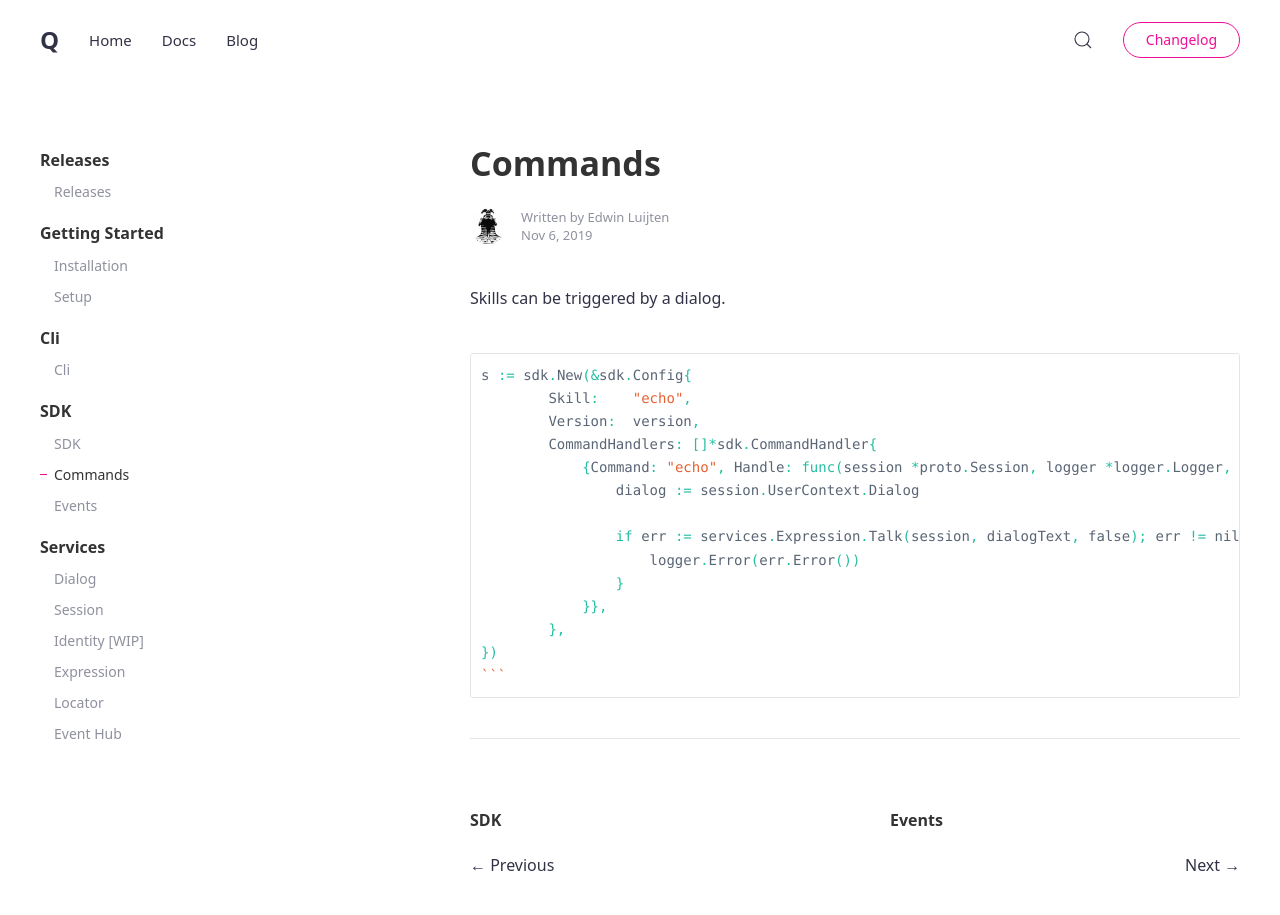
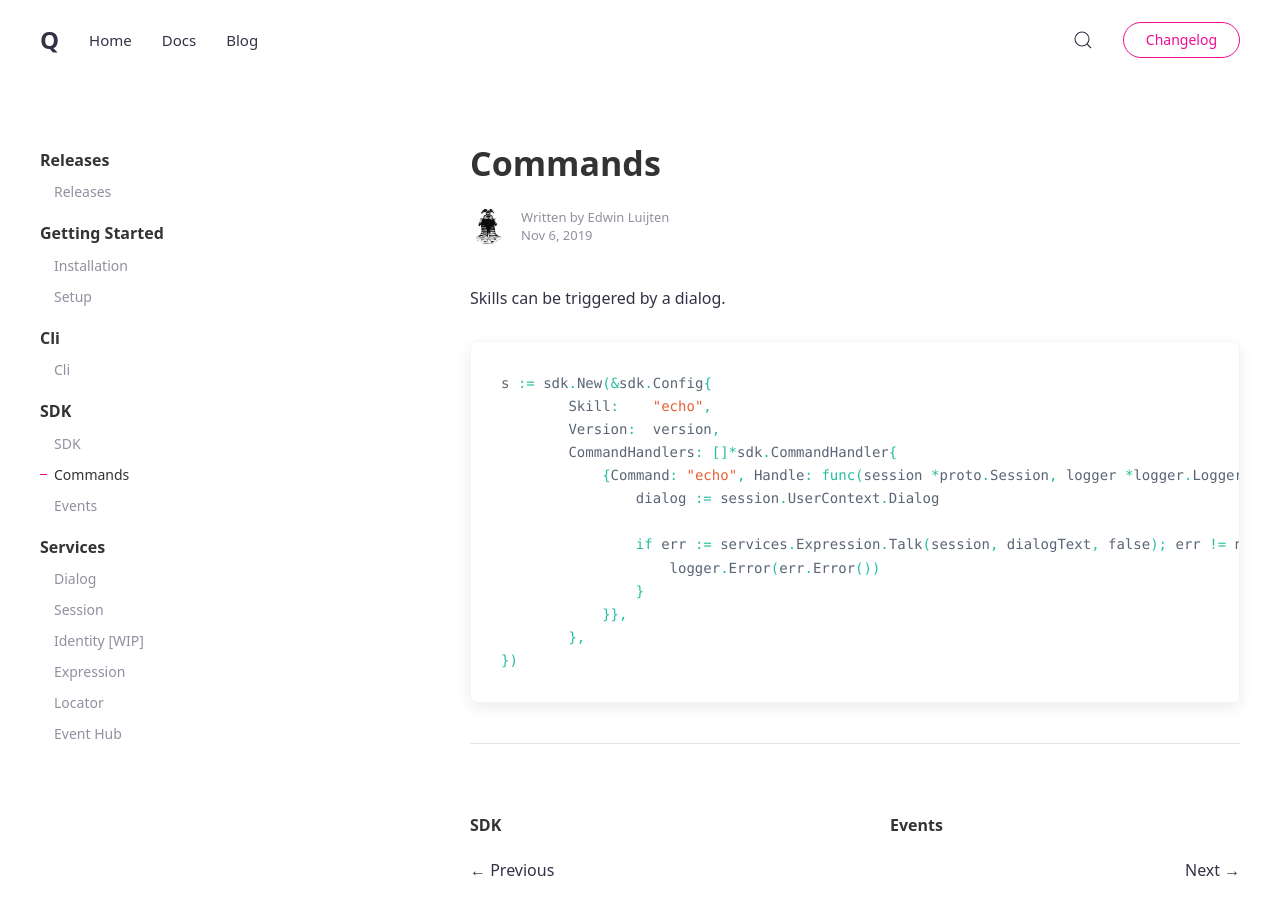
Before and after one commit to techger/Q-assistant.github.io, a Jekyll site: the page built from _docs/sdk_commands.md, in a window 1280 px wide and 942 px high. Shown: the top 915 px of the window. Built offline with Jekyll 4.4.1, drawn with Linux system fonts in a browser that asks for light colours.

Commit message:
Writing documentation.

````diff
--- a/_config.yml
+++ b/_config.yml
@@ -88,6 +88,8 @@ uploads:            /uploads/
 # Build settings
 markdown:           kramdown
 highlighter:        rouge
+kramdown:
+  syntax_highlighter: rouge
 
 gems:
   - jekyll-feed
--- a/_docs/sdk_commands.md
+++ b/_docs/sdk_commands.md
@@ -5,7 +5,7 @@ tags: [sdk, commands]
 
 Skills can be triggered by a dialog.
 
-{% highlight go %}
+```go
 s := sdk.New(&sdk.Config{
 		Skill:    "echo",
 		Version:  version,
@@ -20,4 +20,3 @@ s := sdk.New(&sdk.Config{
         },
 })
 ```
-{% endhighlight %}
````
